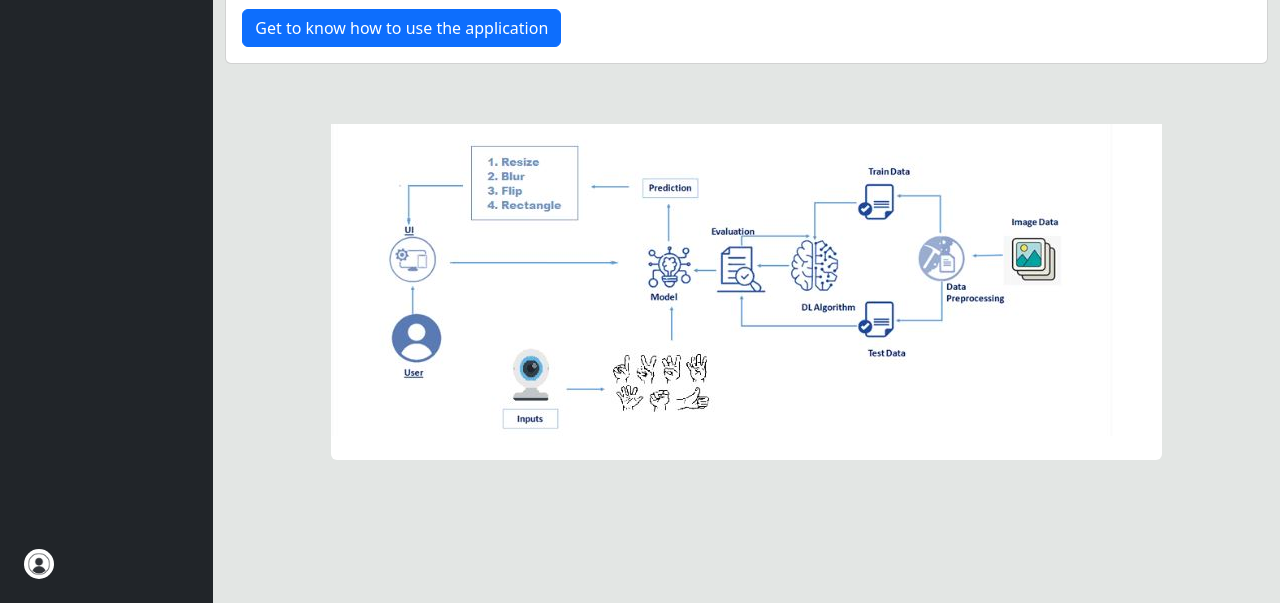
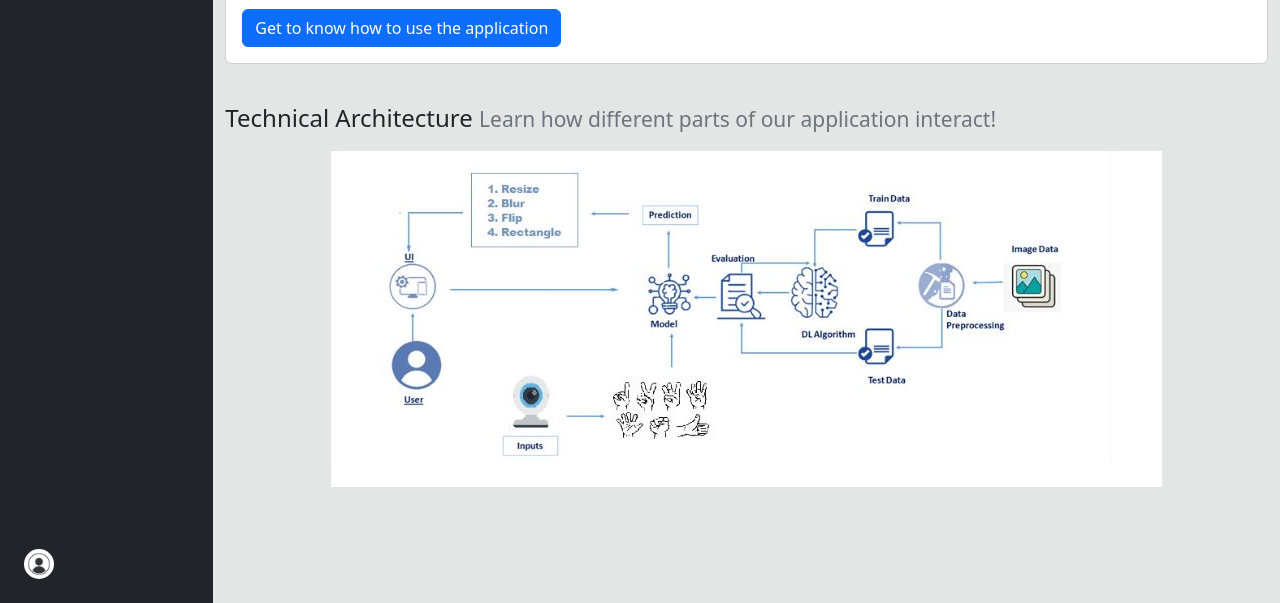
Before and after one commit to karthik-d/gesture-based-sterile-image-browsing, a Flask app: page /landing in a window 1280 px wide. Shown: the part 197-800 px from the top of the page. Run offline with Flask 2, Linux system fonts and the light colour scheme.

Commit message:
content justified

```diff
--- a/Project-Development-Phase/Sprint-4/App/templates/about.html
+++ b/Project-Development-Phase/Sprint-4/App/templates/about.html
@@ -40,8 +40,8 @@
     <div class="card  justify-content-center" style="width: 80%;">
         <img class="card-img-top rounded mx-auto d-block" src="{{url_for('static', filename='about-photo.jpg')}}" alt="Card image cap" style="max-width: 40%;max-height: 60%; margin: 10px;">
         <div class="card-body">
-          <p class="card-text">Humans are able to recognize body and sign language easily. This is possible due to the combination of vision and synaptic interactions that were formed along brain development. In order to replicate this skill in computers, some problems need to be solved: how to separate objects of interest in images and which image capture technology and classification technique are more appropriate, among others.</p>
-          <p class="card-text">In this project Gesture based Desktop automation, first the model is trained pre trained on the images of different hand gestures, such as a showing numbers with fingers as 1,2,3 and 4. This model uses the integrated webcam to capture the video frame. The image of the gesture captured in the video frame is compared with  the Pre-trained model and the gesture is identified. If the gesture predictes is 1 then images is blurred; 2 image is resized; 3 image is rotated etc.</p>
+          <p class="card-text" align="justify">Humans are able to recognize body and sign language easily. This is possible due to the combination of vision and synaptic interactions that were formed along brain development. In order to replicate this skill in computers, some problems need to be solved: how to separate objects of interest in images and which image capture technology and classification technique are more appropriate, among others.</p>
+          <p class="card-text" align="justify">In this project Gesture based Desktop automation, first the model is trained pre trained on the images of different hand gestures, such as a showing numbers with fingers as 1,2,3 and 4. This model uses the integrated webcam to capture the video frame. The image of the gesture captured in the video frame is compared with  the Pre-trained model and the gesture is identified. If the gesture predictes is 1 then images is blurred; 2 image is resized; 3 image is rotated etc.</p>
         </div>
       </div>
     </div>
--- a/Project-Development-Phase/Sprint-4/App/templates/landingpage.html
+++ b/Project-Development-Phase/Sprint-4/App/templates/landingpage.html
@@ -50,7 +50,11 @@
                       <a href="{{url_for('help')}}" class="btn btn-primary">Get to know how to use the application</a>
                     </div>
                   </div>
-                  <img src="{{url_for('static', filename='technical-architecture.jpg')}}" class="rounded mx-auto d-block" style="padding-top: 60px;">
+                  <h4 style="margin-top: 40px;">
+                        Technical Architecture
+                        <small class="text-muted">Learn how different parts of our application interact!</small>
+                  </h4>
+                  <img src="{{url_for('static', filename='technical-architecture.jpg')}}" class="mx-auto d-block" style="padding-top: 10px;">
             </div>
         </div>
     </div>
```
